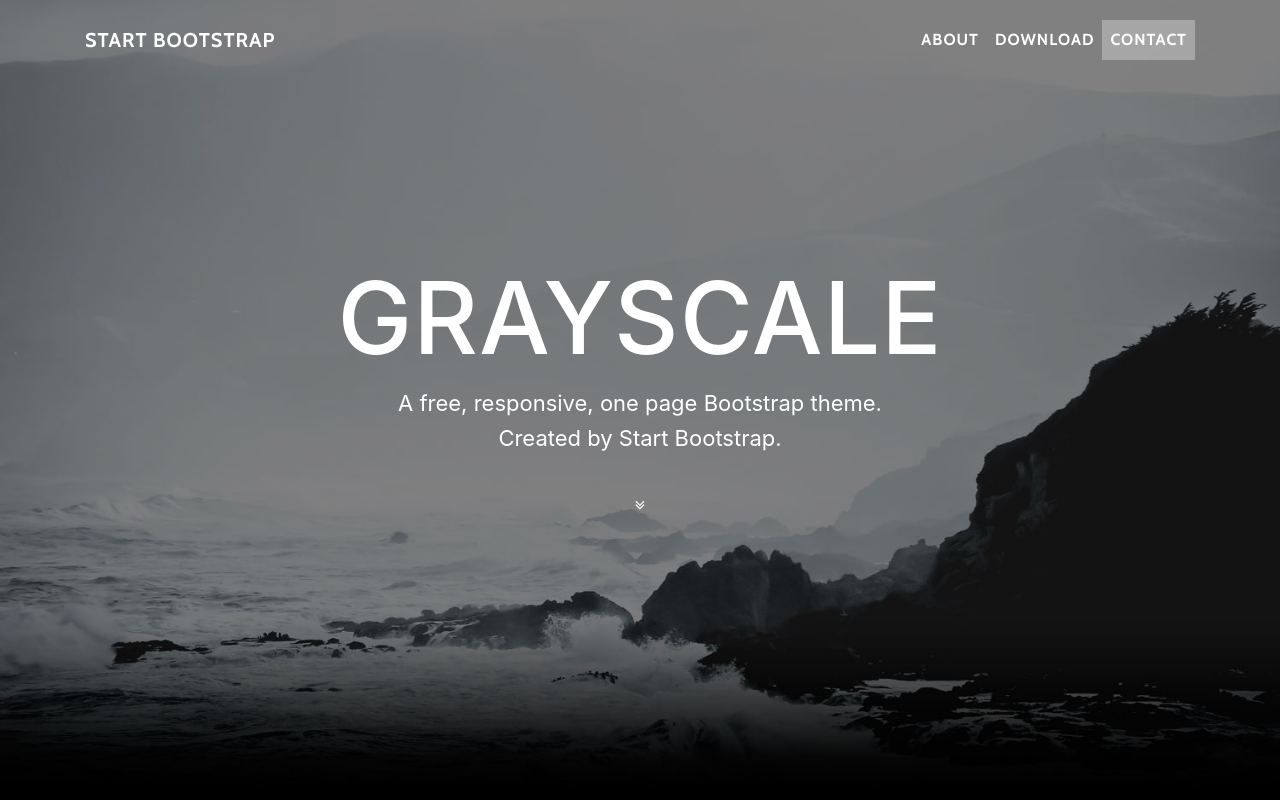
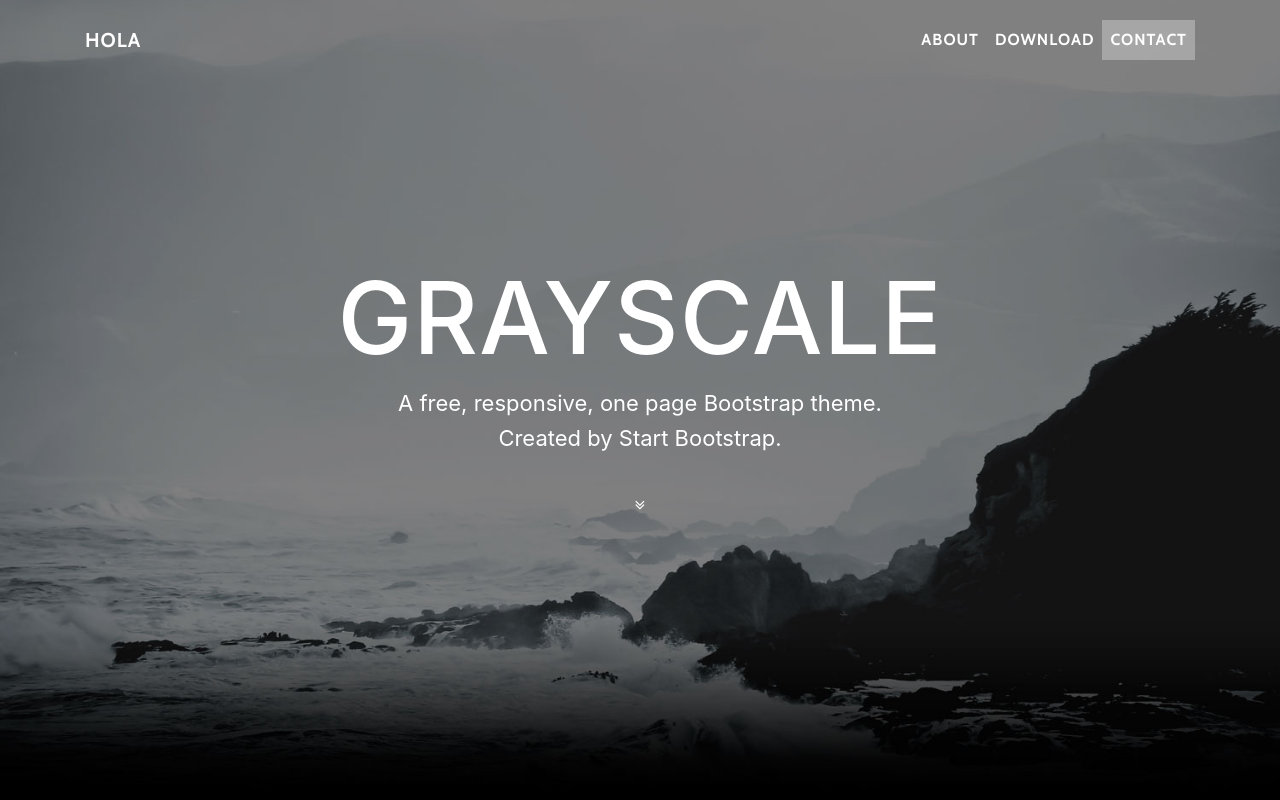
Before and after one commit to 4P4C/4P4C, a website with bundled scripts: page index.html in a window 1280 px wide. Shown: the top 800 px of the page. Built offline with nearby package versions, Linux system fonts and the light colour scheme.

Commit message:
Update index.html

```diff
--- a/index.html
+++ b/index.html
@@ -28,7 +28,7 @@
     <!-- Navigation -->
     <nav class="navbar navbar-expand-lg navbar-light fixed-top" id="mainNav">
       <div class="container">
-        <a class="navbar-brand js-scroll-trigger" href="#page-top">Start Bootstrap</a>
+        <a class="navbar-brand js-scroll-trigger" href="#page-top">HOLA</a>
         <button class="navbar-toggler navbar-toggler-right" type="button" data-toggle="collapse" data-target="#navbarResponsive" aria-controls="navbarResponsive" aria-expanded="false" aria-label="Toggle navigation">
           Menu
           <i class="fa fa-bars"></i>
```
